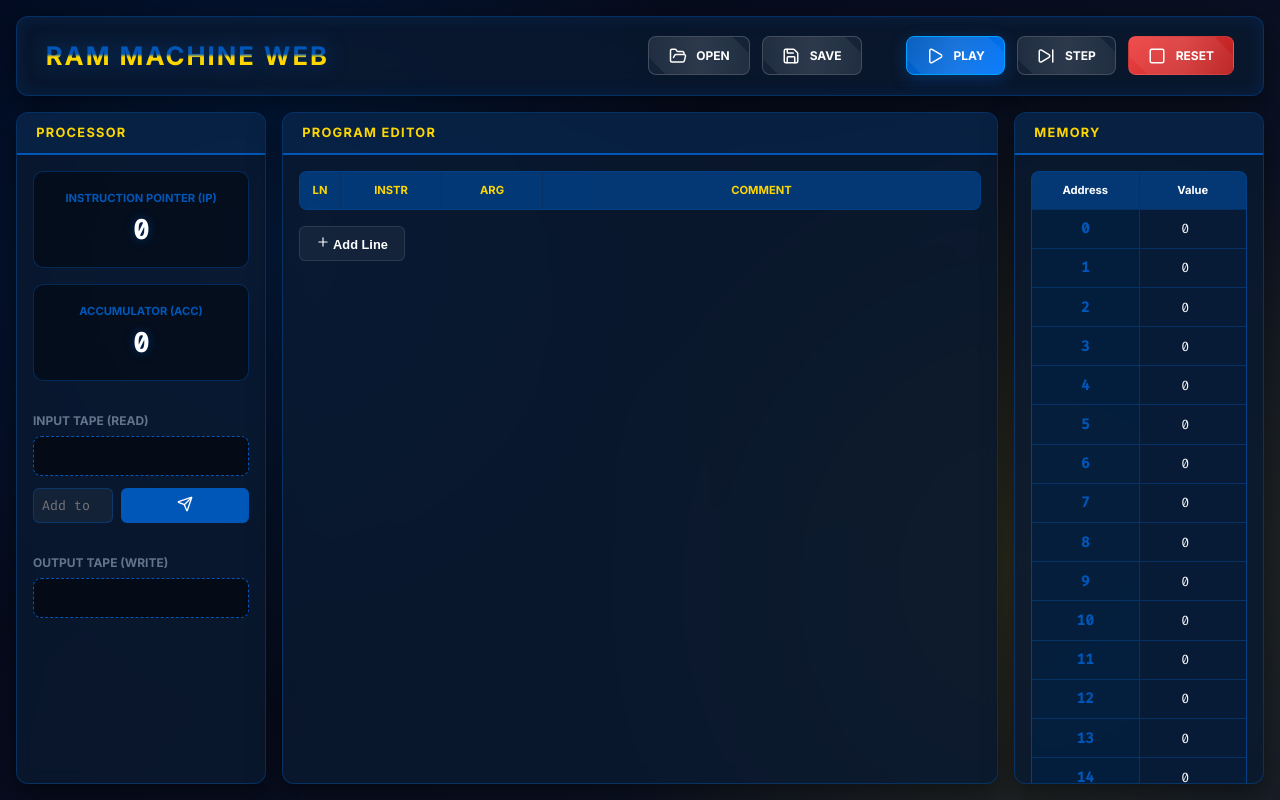
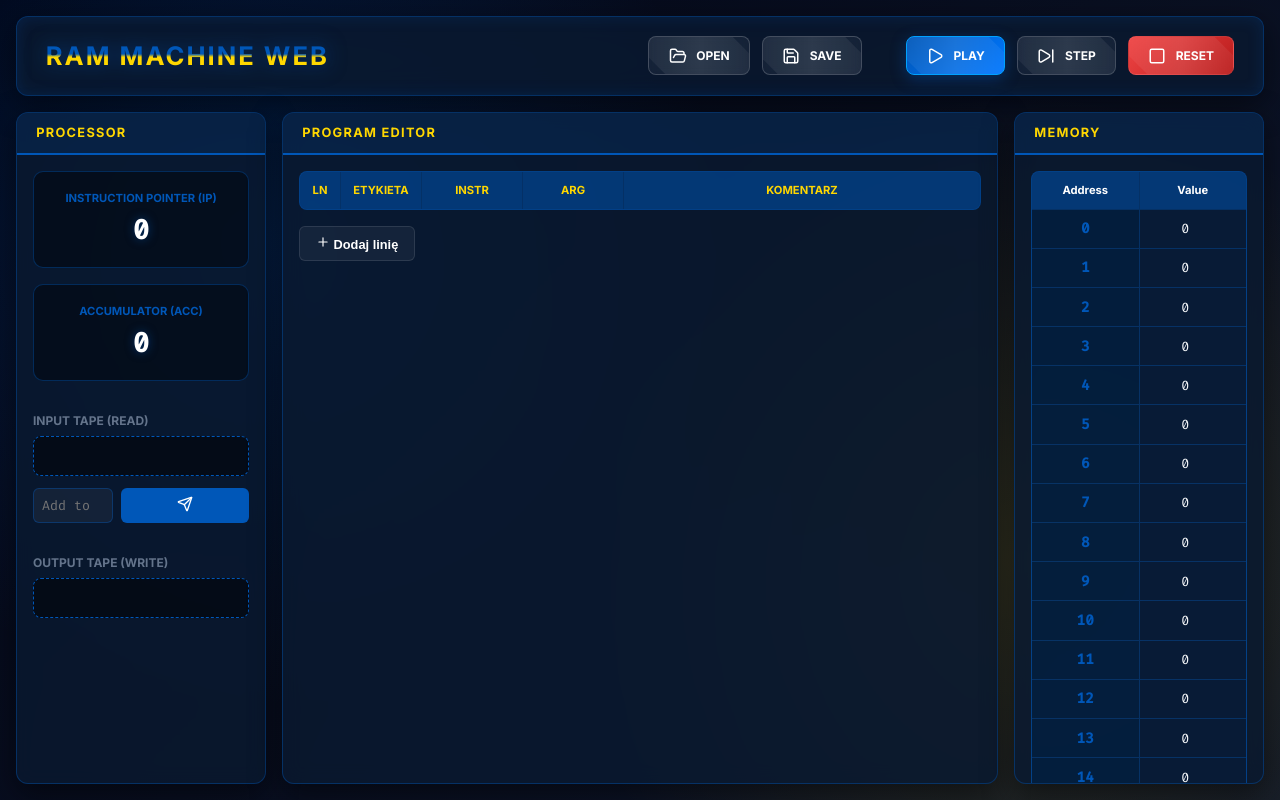
Before and after one commit to M1szS/premium-projekt, a React (Vite) app: page / in a window 1280 px wide. Built offline with nearby package versions, Linux system fonts and the light colour scheme.

Commit message:
feat: add ProgramEditor component and base styling for the RAM simulator

```diff
--- a/src/App.jsx
+++ b/src/App.jsx
@@ -112,7 +112,7 @@ function App() {
 
   // Dodaje pustą linię do programu w edytorze
   const handleAddLine = () => {
-    setProgram([...program, { instruction: '', argument: '', comment: '' }]);
+    setProgram([...program, { label: '', instruction: '', argument: '', comment: '' }]);
   };
 
   const handleRemoveLine = (index) => {
--- a/src/components/ProgramEditor.jsx
+++ b/src/components/ProgramEditor.jsx
@@ -1,7 +1,6 @@
 // Plik: src/components/ProgramEditor.jsx
 // Komponent edytora programu RAM: pozwala przeglądać i modyfikować
-// listę instrukcji (instrukcja, argument, komentarz).
-// Zawiera proste podpowiedzi komentarzy generowane automatycznie.
+// listę instrukcji (etykieta, instrukcja, argument, komentarz).
 import React from 'react';
 import { Plus, Trash2 } from 'lucide-react';
 
@@ -18,26 +17,26 @@ export function ProgramEditor({ program, activeLine, onChange, onAddLine, onRemo
 
     let target = '';
     if (cleanArg.startsWith('=')) {
-      target = `value ${cleanArg.substring(1)}`;
+      target = `wartość ${cleanArg.substring(1)}`;
     } else if (cleanArg.startsWith('*') || cleanArg.startsWith('^')) {
-      target = `address pointed to by address ${cleanArg.substring(1)}`;
+      target = `adresu wskazywanego przez adres ${cleanArg.substring(1)}`;
     } else if (cleanArg) {
-      target = `address ${cleanArg}`;
+      target = `adresu ${cleanArg}`;
     }
 
     switch (instruction) {
-      case 'READ': return `// wczytaj wejście do ${target || 'adresu'}`;
+      case 'READ': return `// wczytaj dane do ${target || 'adresu'}`;
       case 'WRITE': return `// wypisz ${target || 'wartość'} na wyjście`;
-      case 'LOAD': return `// załaduj ${target || 'wartość'} do akumulatora`;
-      case 'STORE': return `// zapisz akumulator do ${target || 'adresu'}`;
-      case 'ADD': return `// dodaj ${target || 'wartość'} do akumulatora`;
-      case 'SUB': return `// odejmij ${target || 'wartość'} od akumulatora`;
-      case 'MULT': return `// pomnóż akumulator przez ${target || 'wartość'}`;
-      case 'DIV': return `// podziel akumulator przez ${target || 'wartość'}`;
+      case 'LOAD': return `// ładuj ${target || 'wartość'} do ACC`;
+      case 'STORE': return `// zapisz ACC do ${target || 'adresu'}`;
+      case 'ADD': return `// dodaj ${target || 'wartość'} do ACC`;
+      case 'SUB': return `// odejmij ${target || 'wartość'} od ACC`;
+      case 'MULT': return `// pomnóż ACC przez ${target || 'wartość'}`;
+      case 'DIV': return `// podziel ACC przez ${target || 'wartość'}`;
       case 'JUMP': return `// skocz do etykiety/linii ${cleanArg}`;
       case 'JGTZ': return `// skocz do ${cleanArg} jeśli ACC > 0`;
       case 'JZERO': return `// skocz do ${cleanArg} jeśli ACC == 0`;
-      case 'HALT': return `// zatrzymaj wykonywanie programu`;
+      case 'HALT': return `// zatrzymaj program`;
       case 'NOP': return `// brak operacji`;
       default: return '';
     }
@@ -64,15 +63,24 @@ export function ProgramEditor({ program, activeLine, onChange, onAddLine, onRemo
           {/* Header */}
           <div className="grid-row">
             <div className="grid-header">LN</div>
+            <div className="grid-header">Etykieta</div>
             <div className="grid-header">Instr</div>
             <div className="grid-header">Arg</div>
-            <div className="grid-header">Comment</div>
+            <div className="grid-header">Komentarz</div>
           </div>
 
           {/* Rows */}
           {program.map((line, index) => (
             <div key={index} className={`grid-row ${activeLine === index ? 'active' : ''}`}>
               <div className="grid-cell ln">{index}</div>
+              <div className="grid-cell">
+                <input
+                  type="text"
+                  value={line.label || ''}
+                  onChange={(e) => handleChange(index, 'label', e.target.value)}
+                  placeholder="ETYKIETA"
+                />
+              </div>
               <div className="grid-cell">
                 <select
                   className="instr-select"
@@ -109,7 +117,7 @@ export function ProgramEditor({ program, activeLine, onChange, onAddLine, onRemo
           ))}
         </div>
         <div className="editor-actions">
-          <button onClick={onAddLine}><Plus size={14} /> Add Line</button>
+          <button onClick={onAddLine}><Plus size={14} /> Dodaj linię</button>
         </div>
       </div>
     </div>
--- a/src/styles/main.scss
+++ b/src/styles/main.scss
@@ -297,7 +297,7 @@ body {
 /* --- PROGRAM EDITOR --- */
 .editor-grid {
   display: grid;
-  grid-template-columns: 40px 100px 100px 1fr;
+  grid-template-columns: 40px 80px 100px 100px 1fr;
   gap: 1px;
   background: var(--panel-border);
   border: 1px solid var(--panel-border);
```
